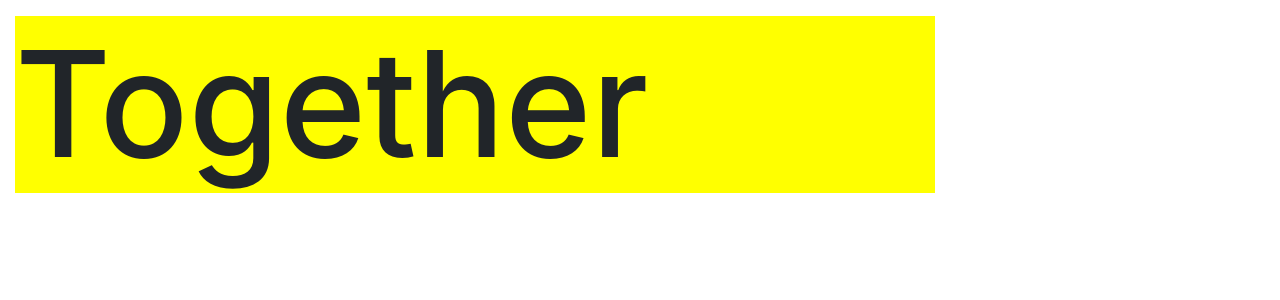
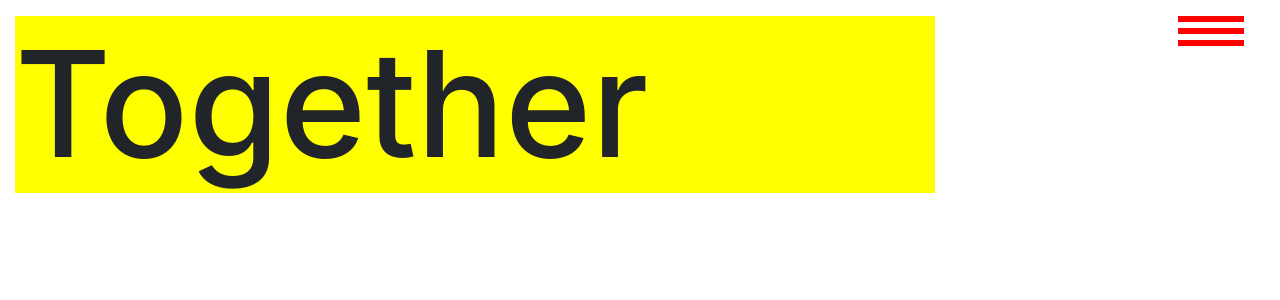
Before and after one commit to alekvuka/my_site_deployed, a React (Create React App) app: page / in a window 1280 px wide. Shown: the top 300 px of the page. Built offline with nearby package versions, Linux system fonts and the light colour scheme.

Commit message:
add astronaut image

```diff
--- a/src/App.css
+++ b/src/App.css
@@ -36,3 +36,70 @@
     transform: rotate(360deg);
   }
 }
+
+/* Position and sizing of burger button */
+.bm-burger-button {
+  position: fixed;
+  width: 66px;
+  height: 30px;
+  right: 36px;
+  top: 1rem;
+}
+
+/* Color/shape of burger icon bars */
+.bm-burger-bars {
+  background: red;
+}
+
+/* Color/shape of burger icon bars on hover*/
+.bm-burger-bars-hover {
+  background: #373a47;
+}
+
+/* Position and sizing of clickable cross button */
+.bm-cross-button {
+  height: 24px;
+  width: 24px;
+}
+
+/* Color/shape of close button cross */
+.bm-cross {
+  background: #bdc3c7;
+}
+
+/*
+Sidebar wrapper styles
+Note: Beware of modifying this element as it can break the animations - you should not need to touch it in most cases
+*/
+.bm-menu-wrap {
+  position: fixed;
+  height: 100%;
+}
+
+/* General sidebar styles */
+.bm-menu {
+  background: yellow;
+  padding: 2.5em 1.5em 0;
+  font-size: 1.15em;
+}
+
+/* Morph shape necessary with bubble or elastic */
+.bm-morph-shape {
+  fill: #373a47;
+}
+
+/* Wrapper for item list */
+.bm-item-list {
+  color: #b8b7ad;
+  padding: 0.8em;
+}
+
+/* Individual item */
+.bm-item {
+  display: inline-block;
+}
+
+/* Styling of overlay */
+.bm-overlay {
+  background: rgba(0, 0, 0, 0.3);
+}
--- a/src/App.js
+++ b/src/App.js
@@ -6,6 +6,8 @@
 import Build from './components/Build.js'
 import Something from './components/Something.js'
 import Together from './components/Together.js'
+import { pushRotate as Menu } from 'react-burger-menu'
+import './App.css'
 
 
 class App extends React.Component {
@@ -57,7 +59,8 @@
 
   render () {
   return (
-    <Container style={{ paddingTop: '1rem', position: 'fixed', height: '100vh' }}>
+    <div  >
+    <Container id="outer-container" style={{ paddingTop: '1rem', position: 'fixed', height: '100vh' }}>
       <Row>
         <Col xs={4}><Lets/></Col>
       </Row>
@@ -72,11 +75,18 @@
         </Col>
       </Row>
       <Row>
-        <Col xs={10}>
+        <Col id="page-wrap" xs={10}>
         { this.state.displayTogether === true ? <Together /> : ""}
         </Col>
       </Row>
     </Container>
+    <Menu right pageWrapId={ "page-wrap" } outerContainerId={ "outer-container" }>
+     <a id="home" className="menu-item" href="/">Home</a>
+     <a id="about" className="menu-item" href="/about">About</a>
+     <a id="contact" className="menu-item" href="/contact">Contact</a>
+     <a onClick={ this.showSettings } className="menu-item--small" href="">Settings</a>
+   </Menu>
+    </div>
   );}
 }
 
```
